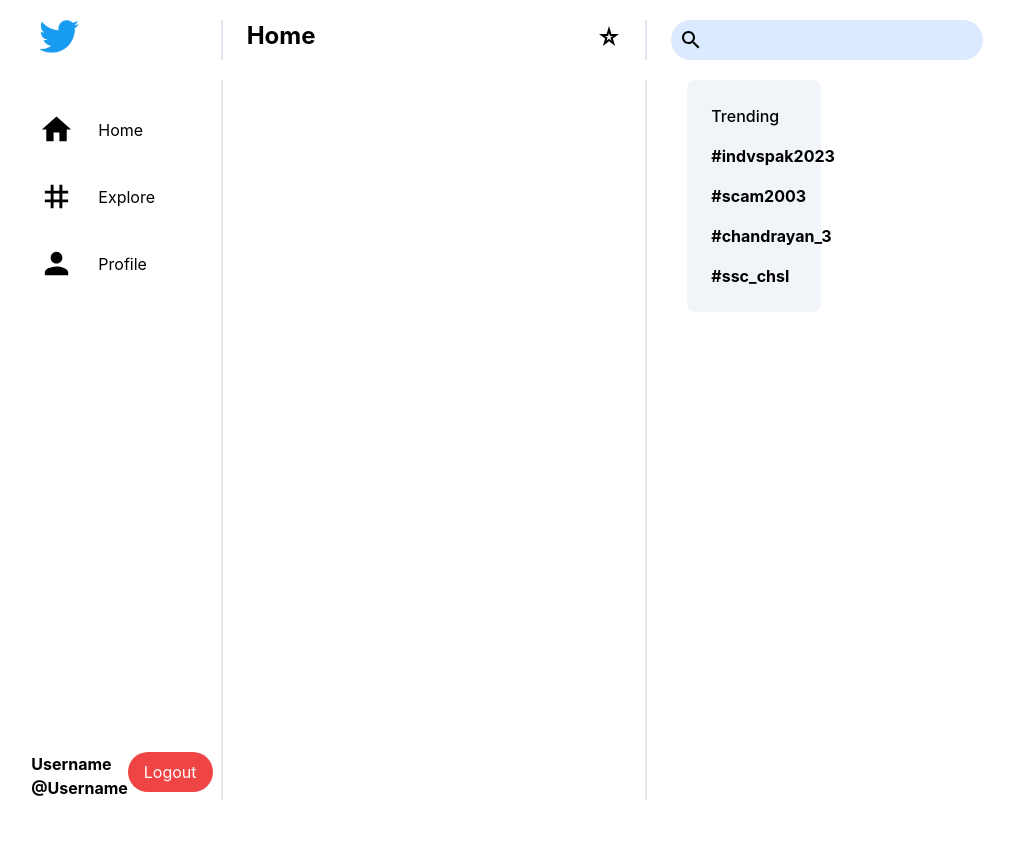
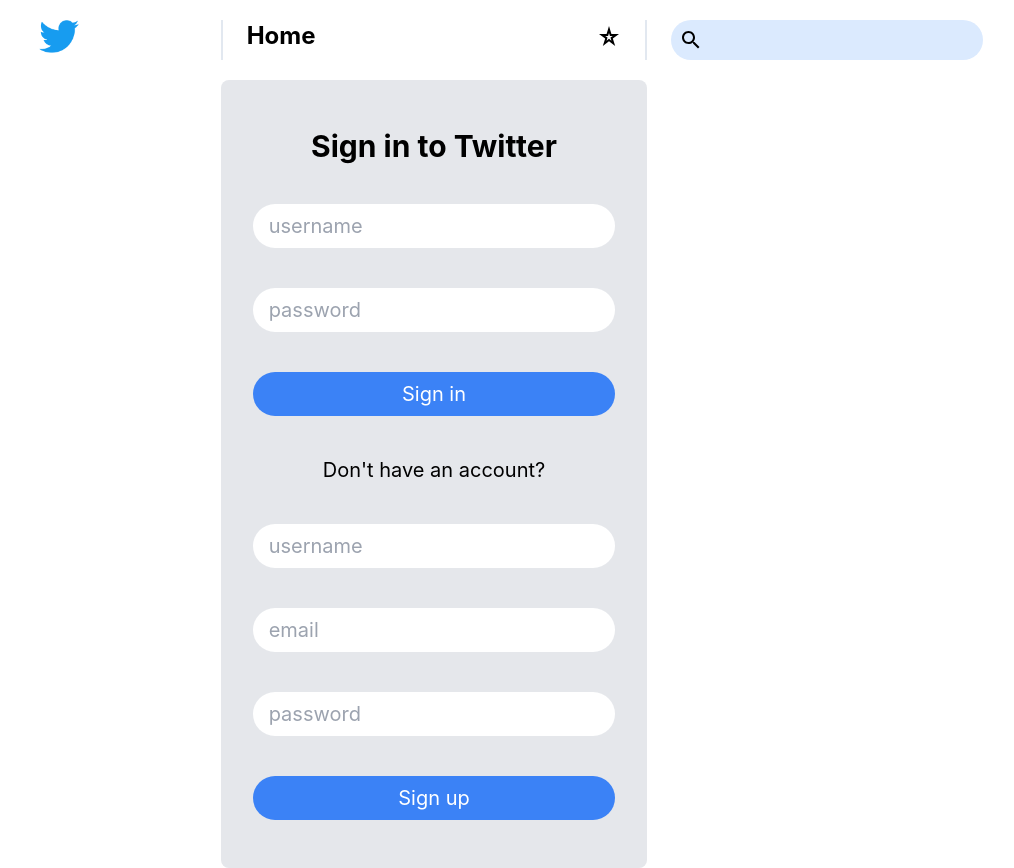
Before and after one commit to raunakgiri21/Mini-Twitter-Clone, a React (Create React App) app in the folder client/: page /explore in a window 1280 px wide. Shown: the whole page, without its empty margins (206-1220 px from the left). Before the commit the page ends 800 px from the top, so only its background shows below. Built offline with nearby package versions, Linux system fonts and the light colour scheme.

Commit message:
[Frontend] MainTweet & Explore Page

```diff
--- a/client/src/components/ExploreTweets/ExploreTweets.jsx
+++ b/client/src/components/ExploreTweets/ExploreTweets.jsx
@@ -1,7 +1,38 @@
-import React from "react";
+import React, { useEffect, useState } from "react";
+import axios from "axios";
+import { useSelector } from "react-redux";
 
-const ExxploreTweets = () => {
-  return <div>ExxploreTweets</div>;
+import Tweet from "../Tweet/Tweet";
+
+const ExploreTweets = () => {
+  const [explore, setExplore] = useState();
+  const { currentUser } = useSelector((state) => state.user);
+
+  useEffect(() => {
+    const fetchData = async () => {
+      try {
+        const exploreTweets = await axios.get(
+          `http://localhost:8000/api/tweets/explore`
+        );
+        setExplore(exploreTweets?.data);
+      } catch (error) {
+        console.log(error);
+      }
+    };
+    fetchData();
+  }, [currentUser]);
+  return (
+    <div className="mt-6">
+      {explore &&
+        explore.map((tweet) => {
+          return (
+            <div key={tweet._id} className="p-2">
+              <Tweet tweet={tweet} setData={setExplore} />
+            </div>
+          );
+        })}
+    </div>
+  );
 };
 
-export default ExxploreTweets;
+export default ExploreTweets;
--- a/client/src/components/LeftSidebar/LeftSidebar.jsx
+++ b/client/src/components/LeftSidebar/LeftSidebar.jsx
@@ -5,10 +5,12 @@
 import PersonIcon from "@mui/icons-material/Person";
 import { Link } from "react-router-dom";
 
-import { useDispatch } from "react-redux";
+import { useDispatch, useSelector } from "react-redux";
 import { logout } from "../../redux/userSlice";
 
 const LeftSidebar = () => {
+  const { currentUser } = useSelector((state) => state.user);
+
   const dispatch = useDispatch();
 
   const handleLogout = async (e) => {
@@ -34,7 +36,7 @@
             <p>Explore</p>
           </div>
         </Link>
-        <Link to="/profile/">
+        <Link to={`/profile/${currentUser._id}`}>
           <div className="flex items-center space-x-6 px-2 py-2 hover:bg-slate-200 rounded-full">
             <PersonIcon fontSize="large" />
             <p>Profile</p>
@@ -43,8 +45,8 @@
       </div>
       <div className="flex justify-between">
         <div>
-          <p className="font-bold">Username</p>
-          <p className="font-bold">@Username</p>
+          <p className="font-bold">{currentUser.username}</p>
+          <p className="font-bold">@{currentUser.username}</p>
         </div>
         <div>
           <Link to="/signin">
--- a/client/src/components/MainTweet/MainTweet.jsx
+++ b/client/src/components/MainTweet/MainTweet.jsx
@@ -1,18 +1,45 @@
-import React from "react";
+import React, { useState } from "react";
 import TimelineTweet from "../TimelineTweet/TimelineTweet";
+import { useSelector } from "react-redux";
+import axios from "axios";
 
 const MainTweet = () => {
+  const [tweetText, setTweetText] = useState("");
+  const { currentUser } = useSelector((state) => state.user);
+
+  const handleSubmit = async (e) => {
+    e.preventDefault();
+    try {
+      const submitTweet = await axios.post(
+        `http://localhost:8000/api/tweets`,
+        {
+          userId: currentUser._id,
+          description: tweetText,
+        },
+        { withCredentials: true }
+      );
+      window.location.reload(false);
+    } catch (error) {
+      console.log(error);
+    }
+  };
+
   return (
     <div>
+      {currentUser && <p className="font-bold pl-2 my-2">username</p>}
       <p className="font-bold pl-2 my-2">username</p>
       <form action="" className="border-b-2 pb-6">
         <textarea
+          onChange={(e) => setTweetText(e.target.value)}
           type="text"
           placeholder="What's happening?"
           maxLength={280}
           className="bg-slate-200 rounded-lg w-full p-2"
         ></textarea>
-        <button className="bg-blue-500 text-white py-2 px-4 rounded-full ml-auto">
+        <button
+          onClick={handleSubmit}
+          className="bg-blue-500 text-white py-2 px-4 rounded-full ml-auto"
+        >
           Tweet
         </button>
       </form>
--- a/client/src/pages/Explore/Explore.jsx
+++ b/client/src/pages/Explore/Explore.jsx
@@ -1,18 +1,32 @@
 import React from "react";
+import ExploreTweets from "../../components/ExploreTweets/ExploreTweets";
 import LeftSidebar from "../../components/LeftSidebar/LeftSidebar";
 import RightSidebar from "../../components/RightSidebar/RightSidebar";
 
+import { useSelector } from "react-redux";
+import Signin from "../Signin/Signin";
+
 const Explore = () => {
+  const { currentUser } = useSelector((state) => state.user);
+
   return (
+    <>
+      {!currentUser ? (
+        <Signin />
+      ) : (
         <div className="grid grid-cols-1 md:grid-cols-4">
           <div className="px-6">
             <LeftSidebar />
           </div>
-      <div className="col-span-2 border-x-2 border-t-slate-800 px-6"></div>
+          <div className="col-span-2 border-x-2 border-t-slate-800 px-6">
+            <ExploreTweets />
+          </div>
           <div className="px-6">
             <RightSidebar />
           </div>
         </div>
+      )}
+    </>
   );
 };
 
```
Lines whose indentation alone changed are shown as unchanged.
